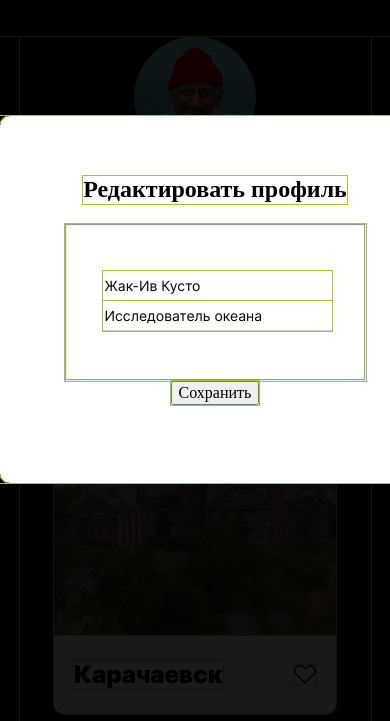
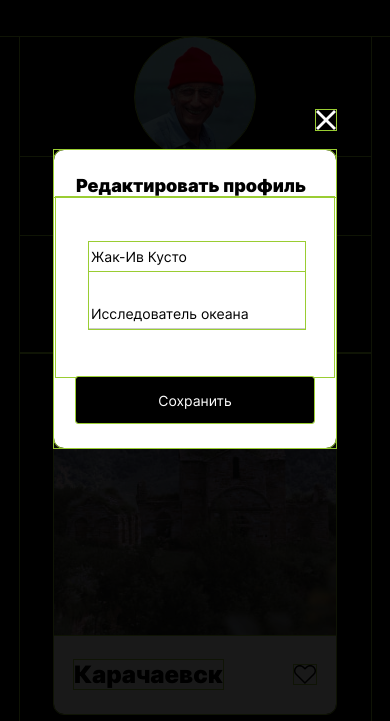
Before and after one commit to halikovm1995/mesto-project, a plain HTML site: page index.html in a window 390 px wide. Shown: the part 123-844 px from the top of the page. Drawn offline with Linux system fonts and the light colour scheme.

Commit message:
Commit-3

```diff
--- a/index.html
+++ b/index.html
@@ -85,7 +85,7 @@
   <div class="popup popup__opened">
     <div class="popup__container">
       <form class="popup__form">
-        <button class="popup__toggle-image" type="button"></button>
+        <button class="popup__close-icon" type="button"></button>
         <h2 class="popup__heading">Редактировать профиль
         </h2>
         <fieldset class="popup__input">
--- a/pages/index.css
+++ b/pages/index.css
@@ -388,41 +388,84 @@ opacity: 0.5;
   width: 430px;
 }
 
+@media screen and (max-width: 600px){
+.popup__container {
+  width: 282px;
+}
+}
 .popup__form {
   max-width: 100%;
 padding-bottom: 37px;
 background: #ffffff;
-  width: 430px;
-  height: 330px;
+box-shadow: 0px 0px 25px rgba(0, 0, 0, 0.15);
+border-radius: 10px;
 display: flex;
-  border-radius: 10px;
 flex-direction: column;
-  justify-content: center;
-  align-items: center;
 position: relative;
+
+
 }
-.popup__toggle-image {
+
+@media screen and (max-width: 600px){
+.popup__form {
+  padding-bottom: 25px;
+}
+}
+.popup__close-icon {
  position: absolute;
  background: url(../images/Close-Icon.svg);
  background-repeat: no-repeat;
- position: center;
+ background-position: center;
+ border: none;
  width: 32px;
  height: 32px;
- top: -10px;
- right: -50px;
+ top: -40px;
+ right: -40px;
 }
 
+@media screen and (max-width: 600px){
+.popup__close-icon {
+  width: 20px;
+  height: 20px;
+  left: 262px;
+  bottom: 337px;
+  background-size: 20px;
+}
+}
+.popup__close-icon:hover {
+  opacity: 0.6;
+  transition: 0.35s;
+  cursor: pointer;
+}
 .popup__heading {
+  font-family: "Inter", "Arial", sans-serif;
+  font-weight: 900;
+  font-size: 24px;
+  line-height: 29px;
+  color: #000000;
+  margin: 0;
+  padding-top: 34px;
+  padding-left: 36px;
 
 }
+@media screen and (max-width: 600px){
+.popup__heading {
+  font-size: 18px;
+  line-height: 22px;
+  padding-top: 25px;
+  padding-left: 22px;
+}}
 .popup__input {
   max-width: 100%;
-  padding: 45px 36px 48px;
+  padding: 45px 33px 48px;
   display: flex;
   flex-direction: column;
+  justify-content: space-between;
+  border: none;
 }
 .popup__item {
   border: 0;
+
 width: 100%;
 min-height: 27px;
 border-bottom: 1px solid rgba(0, 0, 0, 0.2);
@@ -433,5 +476,36 @@ opacity: 0.5;
 color: #000000;
 margin: 0;
 }
+.popup__item:last-of-type {
+  padding-top: 26px;
+  padding-top: 28px;
+}
 
+.popup__button {
+  width: 358px;
+  height: 50px;
+  font-family: "Inter", "Arial", sans-serif;
+  font-style: normal;
+  font-weight: 400;
+  font-size: 18px;
+  line-height: 22px;
+  text-align: center;
+  border-radius: 2px;
+  color: #ffffff;
+  background-color: #000000;
+  border: none;
+  padding: 0;
+  margin: 0 auto;
+}
+@media screen and (max-width: 600px){
+.popup__button {
+  font-size: 14px;
+  line-height: 17px;
+  width: 238px;
+  height: 46px;
+}
+}
+.popup__button:hover{
+opacity: 0.8;
+}
 * { outline: 1px solid yellowgreen; }
```
Lines whose indentation alone changed are shown as unchanged.
